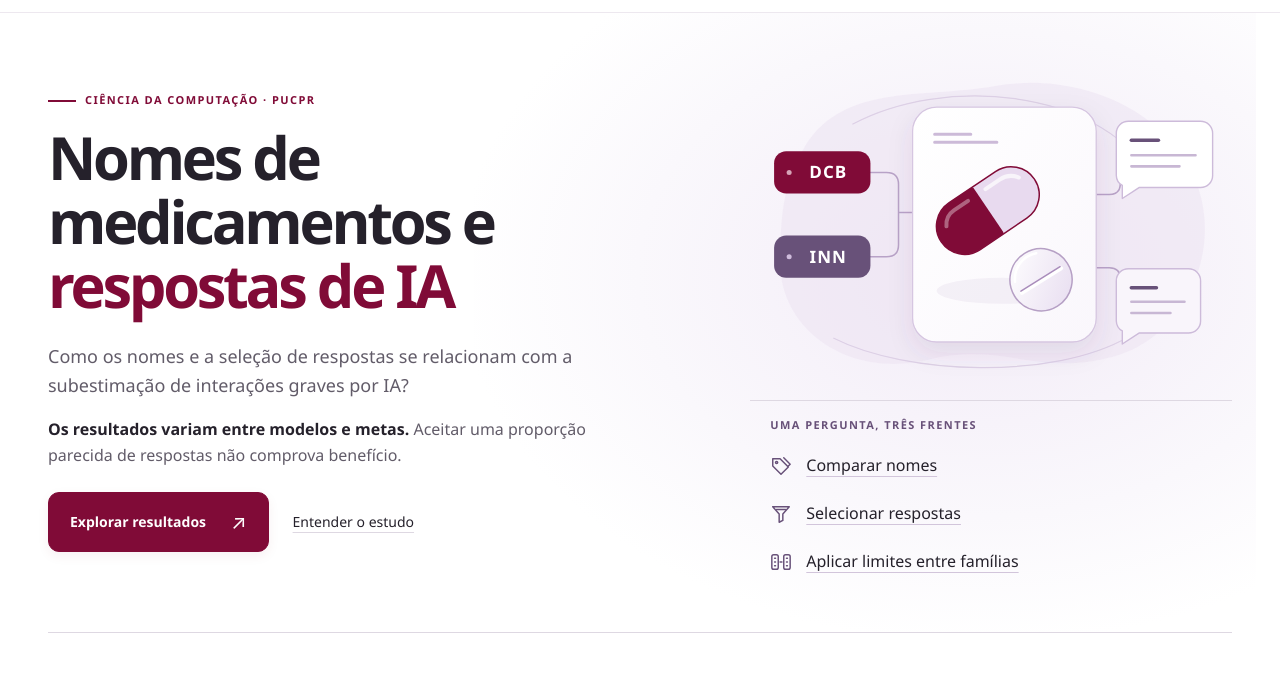
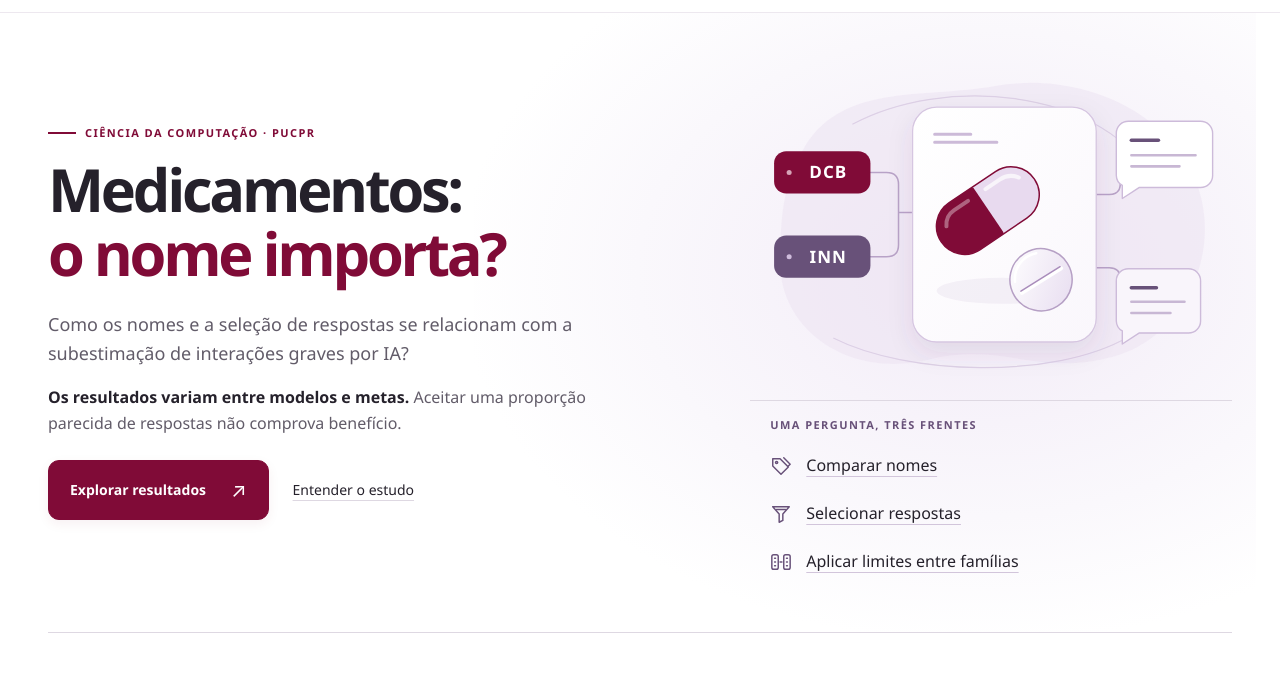
Before and after one commit to MuriloPedrazzani/nomenclatura-interacoes, a plain HTML site: page index.html in a window 1280 px wide. Shown: the part 64-758 px from the top of the page. Drawn offline with Linux system fonts and the light colour scheme.

Commit message:
Atualiza titulo principal da pagina

```diff
--- a/index.html
+++ b/index.html
@@ -29,7 +29,7 @@
 
     <section class="hero wrap" id="inicio" aria-labelledby="titulo">
       <div class="hero-copy"><p class="eyebrow"><span class="eyebrow-line" aria-hidden="true"></span> CIÊNCIA DA COMPUTAÇÃO · PUCPR</p>
-        <h1 id="titulo">Nomes de medicamentos e <span>respostas de IA</span></h1>
+        <h1 id="titulo">Medicamentos:<br><span>o nome importa?</span></h1>
         <p class="hero-summary">Como os nomes e a seleção de respostas se relacionam com a subestimação de interações graves por IA?</p>
         <p class="hero-finding"><strong>Os resultados variam entre modelos e metas.</strong> Aceitar uma proporção parecida de respostas não comprova benefício.</p>
         <div class="hero-actions"><a class="primary-link" href="#resultados">Explorar resultados <span aria-hidden="true">↗</span></a><a class="secondary-link" href="#pergunta">Entender o estudo</a></div>
```
